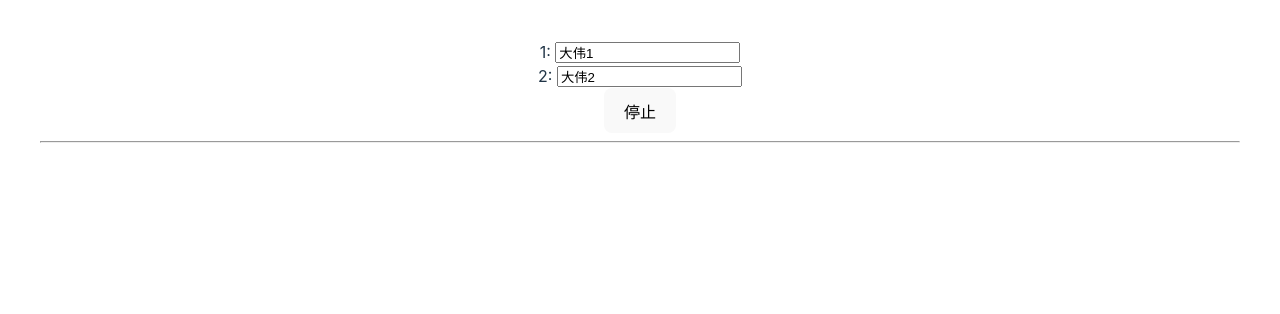
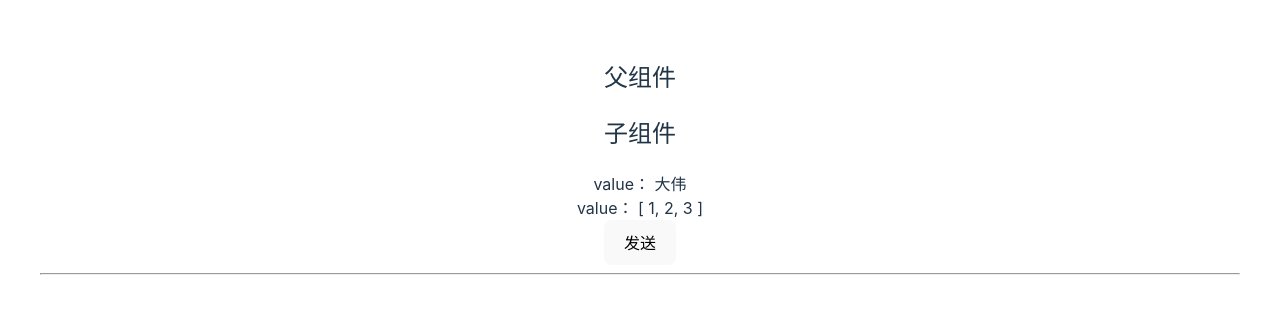
Before and after one commit to sohucw/vue-diff-demo, a Vue app: page / in a window 1280 px wide. Shown: the top 314 px of the page. Built offline with nearby package versions, Linux system fonts and the light colour scheme.

Commit message:
feat: update

```diff
--- a/src/App.vue
+++ b/src/App.vue
@@ -1,36 +1,22 @@
 
 <template>
   <div>
-    <div>
-      1: <input id="ipt" v-model="msg1" type="text" />
-      <br/>
-      2: <input v-model="msg2" type="text" />
-    </div>
-    <button @click="stop">停止</button>
+    <h2>父组件</h2>
+    <A ref="aref" :title="name" @on-click="getName" @on-click1="getName1"></A>
   </div>
-  <hr/>
 </template>
 <script  setup lang="ts">
 import { ref, reactive, watchEffect} from 'vue';
-
-let msg1 = ref('大伟1');
-let msg2 = ref('大伟2');
-const stop = watchEffect((oninvalidate) => {
-  // const input = document.querySelector('#ipt');
-  console.log('msg1:', msg1.value);
-  // console.log('msg2:', msg2.value);
-  // console.log('input:', input);
-  oninvalidate(() => {
-    console.log('before');
-  })
-}, {
-  flush: 'post',
-  onTrack(event) {
-    debugger;
-    console.log('onTrack:', event);
-  },
-});
-
+import A from './components/A.vue';
+const name = '大伟'
+const aref = ref<InstanceType<typeof A>>();
+const getName = (val: string) => {
+  console.log(val, '来自子组件的参数');
+}
+const getName1 = (val: string) => {
+  console.log(val, '来自子组件的参数');
+}
+aref.value?.open()
 </script>
 <style scoped>
 </style>
--- /dev/null
+++ b/src/components/A.vue
@@ -0,0 +1,56 @@
+<template>
+    <div>
+        <h2>子组件</h2>
+        <div>
+            value： {{title}}
+        </div>
+        <div>
+            value： {{arr}}
+        </div>
+        <div>
+            <button @click="send">发送</button>
+        </div>
+        <hr/>
+    </div>
+</template>
+<script lang="ts" setup>
+// const props = defineProps<{
+//     title: string
+//     arr: number[]
+// }>();
+
+const props = withDefaults(defineProps<{
+    title: string
+    arr?: number[]
+}>(), {
+    title: '大伟',
+    arr: () => [1, 2, 3]
+});
+
+// const props = defineProps({
+//     title: {
+//         type: String,
+//         default: '大伟'
+//     }
+// })
+console.log(props.arr)
+
+
+// const emit = defineEmits(['on-click', 'on-click1']);
+const emit = defineEmits<{
+    (e: 'on-click', value: string): void,
+    (e: 'on-click1', value: string): void
+}>();
+const send = () => {
+    emit('on-click', '大伟');
+    emit('on-click1', '大伟1');
+}
+defineExpose({
+    name: '大伟',
+    open: () => {
+        console.log('open');
+    }
+});
+
+
+</script>
--- a/vite.config.ts
+++ b/vite.config.ts
@@ -4,7 +4,7 @@ import vue from '@vitejs/plugin-vue'
 // https://vite.dev/config/
 export default defineConfig({
     server: {
-        port: 8080,
+        port: 9001,
     },
     plugins: [vue()],
 });
```
